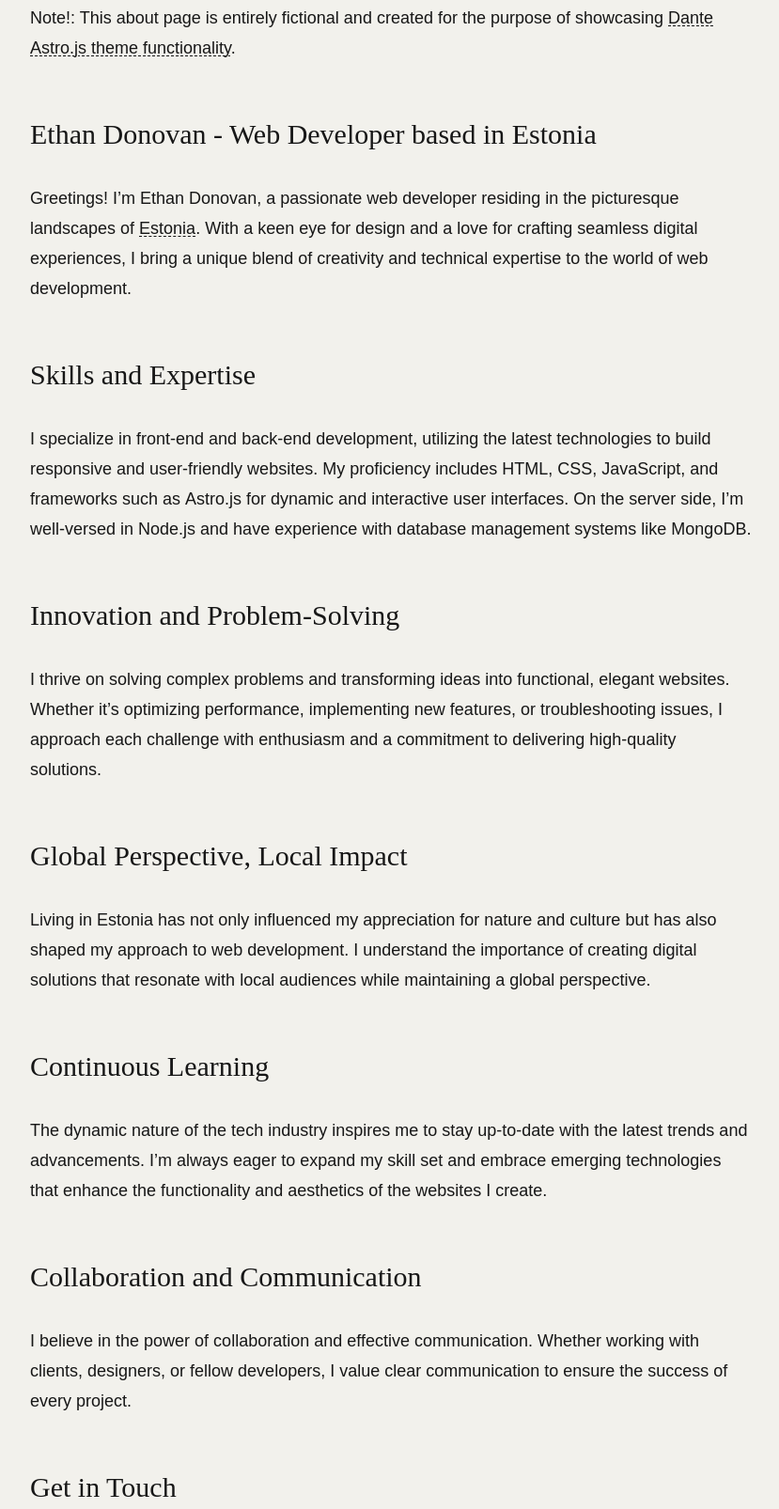
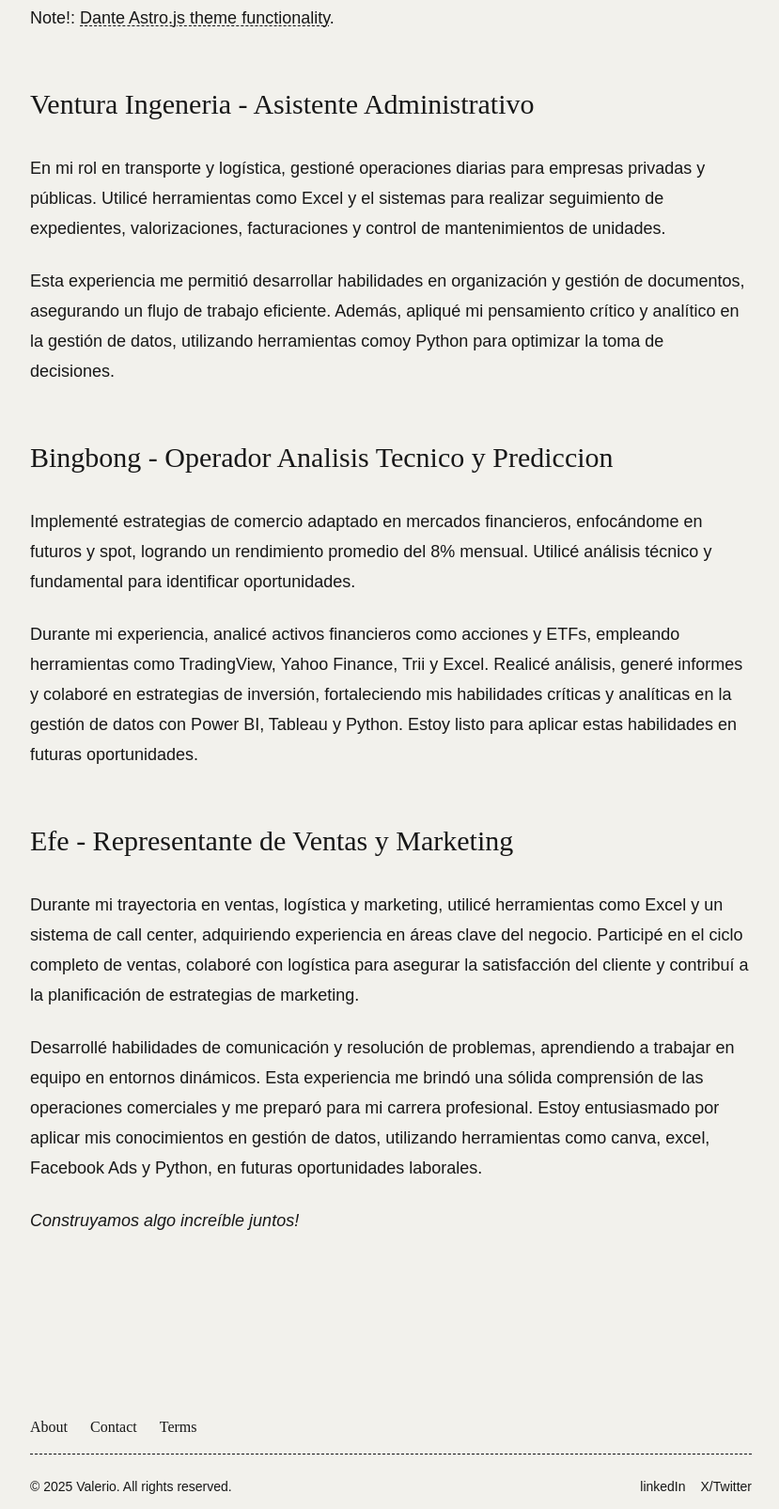
Before and after one commit to JustGoodUI/dante-astro-theme, an Astro site: page /about in a window 1280 px wide. Shown: the part 793-2399 px from the top of the page at 94% size, without its empty margins (224-1053 px from the left). Built offline with nearby package versions, Linux system fonts and the light colour scheme; Astro itself is replaced by a stand-in of ours; a web font is replaced by a local one.

Commit message:
Update site info

```diff
--- a/src/content/pages/about.md
+++ b/src/content/pages/about.md
@@ -1,7 +1,7 @@
 ---
 title: About
 seo:
-  title: About Me
+  title: Acerca de
   description: Learn more about the person behind the website and embark on a journey of inspiration and shared experiences.
   image:
     src: '/about.jpeg'
@@ -10,34 +10,26 @@ seo:
 
 ![Alt text for image](/about.jpeg)
 
-**Note!:** This about page is entirely fictional and created for the purpose of showcasing [Dante Astro.js theme functionality](https://justgoodui.com/astro-themes/dante/).
+**Note!:**  [Dante Astro.js theme functionality](https://justgoodui.com/astro-themes/dante/).
 
-## Ethan Donovan - Web Developer based in Estonia
+## Ventura Ingeneria - Asistente Administrativo
 
-**Greetings!** I'm Ethan Donovan, a passionate web developer residing in the picturesque landscapes of [Estonia](https://en.wikipedia.org/wiki/Estonia). With a keen eye for design and a love for crafting seamless digital experiences, I bring a unique blend of creativity and technical expertise to the world of web development.
+En mi rol en transporte y logística, gestioné operaciones diarias para empresas privadas y públicas. Utilicé herramientas como Excel y el sistemas para realizar seguimiento de expedientes, valorizaciones, facturaciones y control de mantenimientos de unidades.
 
-## Skills and Expertise
+Esta experiencia me permitió desarrollar habilidades en organización y gestión de documentos, asegurando un flujo de trabajo eficiente. Además, apliqué mi pensamiento crítico y analítico en la gestión de datos, utilizando herramientas comoy Python para optimizar la toma de decisiones.
 
-I specialize in front-end and back-end development, utilizing the latest technologies to build responsive and user-friendly websites. My proficiency includes **HTML**, **CSS**, **JavaScript**, and frameworks such as **Astro.js** for dynamic and interactive user interfaces. On the server side, I'm well-versed in Node.js and have experience with database management systems like MongoDB.
+## Bingbong - Operador Analisis Tecnico y Prediccion
 
-## Innovation and Problem-Solving
+Implementé estrategias de comercio adaptado en mercados financieros, enfocándome en futuros y spot, logrando un rendimiento promedio del 8% mensual. Utilicé análisis técnico y fundamental para identificar oportunidades.
 
-I thrive on solving complex problems and transforming ideas into functional, elegant websites. Whether it's optimizing performance, implementing new features, or troubleshooting issues, I approach each challenge with enthusiasm and a commitment to delivering high-quality solutions.
+Durante mi experiencia, analicé activos financieros como acciones y ETFs, empleando herramientas como TradingView, Yahoo Finance, Trii y Excel. Realicé análisis, generé informes y colaboré en estrategias de inversión, fortaleciendo mis habilidades críticas y analíticas en la gestión de datos con Power BI, Tableau y Python. Estoy listo para aplicar estas habilidades en futuras oportunidades.
 
-## Global Perspective, Local Impact
+## Efe - Representante de Ventas y Marketing
 
-Living in Estonia has not only influenced my appreciation for nature and culture but has also shaped my approach to web development. I understand the importance of creating digital solutions that resonate with local audiences while maintaining a global perspective.
+Durante mi trayectoria en ventas, logística y marketing, utilicé herramientas como Excel y un sistema de call center, adquiriendo experiencia en áreas clave del negocio. Participé en el ciclo completo de ventas, colaboré con logística para asegurar la satisfacción del cliente y contribuí a la planificación de estrategias de marketing.
 
-## Continuous Learning
+Desarrollé habilidades de comunicación y resolución de problemas, aprendiendo a trabajar en equipo en entornos dinámicos. Esta experiencia me brindó una sólida comprensión de las operaciones comerciales y me preparó para mi carrera profesional. Estoy entusiasmado por aplicar mis conocimientos en gestión de datos, utilizando herramientas como canva, excel, Facebook Ads y Python, en futuras oportunidades laborales.
 
-The dynamic nature of the tech industry inspires me to stay up-to-date with the latest trends and advancements. I'm always eager to expand my skill set and embrace emerging technologies that enhance the functionality and aesthetics of the websites I create.
 
-## Collaboration and Communication
 
-I believe in the power of collaboration and effective communication. Whether working with clients, designers, or fellow developers, I value clear communication to ensure the success of every project.
-
-## Get in Touch
-
-Are you looking to elevate your online presence or bring your digital ideas to life? I'd love to hear from you! Feel free to reach out for collaboration, consultation, or just a friendly chat about all things web development.
-
-_Let's build something amazing together!_
+_Construyamos algo increíble juntos!_
--- a/src/content/pages/contact.md
+++ b/src/content/pages/contact.md
@@ -8,7 +8,7 @@ seo:
 ¡Gracias por contactarnos! Si tienes alguna pregunta, sugerencia o simplemente quieres compartir tu opinión, estoy a tu disposición. No dudes en contactarnos a través de cualquiera de los siguientes métodos:
 
 _Email:_
-No dudes en enviarme un correo electrónico a [example@example.com](mailto:macquera20@gmail.com), y haré todo lo posible para responder lo antes posible.
+No dudes en enviarme un correo electrónico a [macquera20@gmail.com](mailto:macquera20@gmail.com), y haré todo lo posible para responder lo antes posible.
 
 _Social Media:_
 Conéctate conmigo también en redes sociales. Encuéntrame en [Github](https://github.com/Soyvalder) y [LinkedIn](https://www.linkedin.com/in/analyts-vm//).
```
